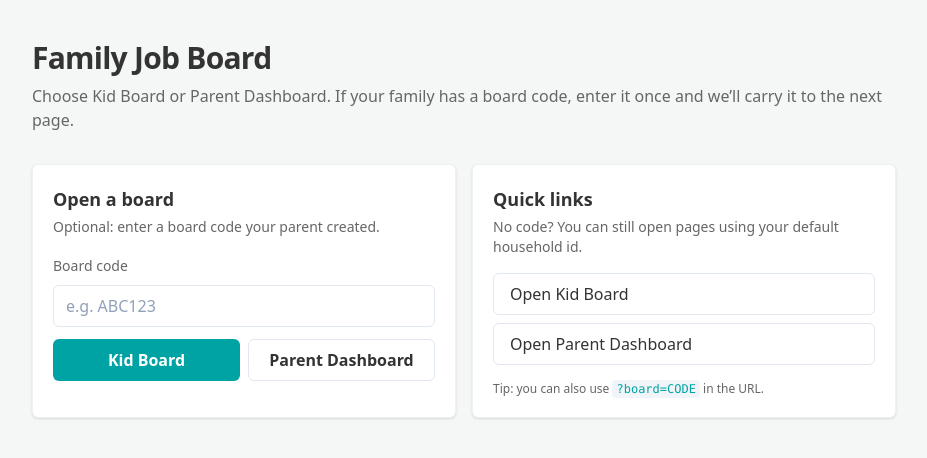
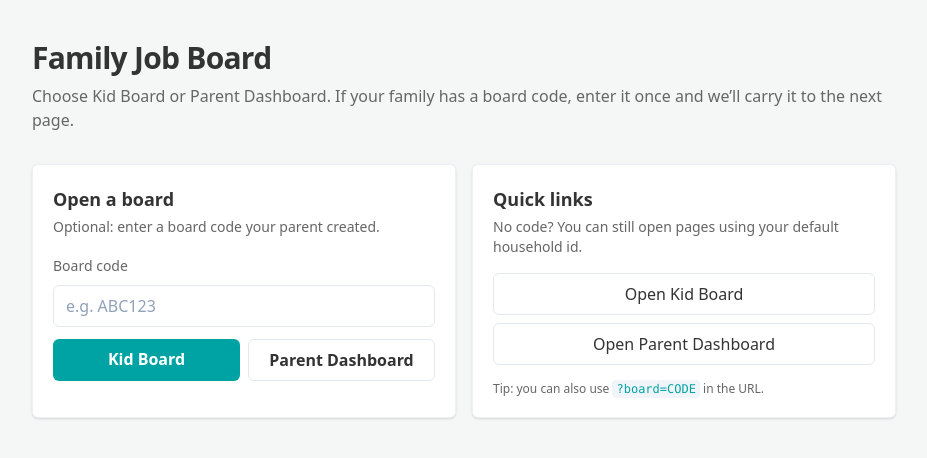
Before and after one commit to FalseEnigma/family-job-board, a Next.js app: page / in a window 1280 px wide. Shown: the top 458 px of the page, without its empty margins (176-1103 px from the left). Built offline with nearby package versions, Linux system fonts and the light colour scheme.

Commit message:
Fix board code passing from home page to board/parent

```diff
--- a/app/page.tsx
+++ b/app/page.tsx
@@ -1,4 +1,15 @@
+'use client'
+
+import { useState } from 'react'
+import Link from 'next/link'
+
+function boardUrl(path: string, code: string | null) {
+  if (!code || !code.trim()) return path
+  return `${path}?board=${encodeURIComponent(code.trim())}`
+}
+
 export default function Home() {
+  const [boardCode, setBoardCode] = useState('')
   return (
     <div className="min-h-screen bg-ease-bg text-[#333333]">
       <main className="mx-auto w-full max-w-4xl px-4 py-10">
@@ -17,32 +28,33 @@ export default function Home() {
               Optional: enter a board code your parent created.
             </p>
 
-            <form action="/board" className="mt-4 space-y-3">
+            <div className="mt-4 space-y-3">
               <label className="block">
                 <span className="text-sm text-[#666666]">Board code</span>
                 <input
-                  name="board"
+                  type="text"
+                  value={boardCode}
+                  onChange={e => setBoardCode(e.target.value)}
                   placeholder="e.g. ABC123"
                   className="mt-2 w-full rounded-md border border-slate-200 px-3 py-2 text-[#333333] placeholder:text-slate-400 outline-none focus:border-ease-teal focus:ring-1 focus:ring-ease-teal"
                 />
               </label>
 
               <div className="grid gap-2 sm:grid-cols-2">
-                <button
-                  type="submit"
-                  className="rounded-md bg-ease-teal px-4 py-2 font-semibold text-white hover:bg-ease-teal-hover"
+                <Link
+                  href={boardUrl('/board', boardCode)}
+                  className="rounded-md bg-ease-teal px-4 py-2 font-semibold text-white hover:bg-ease-teal-hover text-center"
                 >
                   Kid Board
-                </button>
-                <button
-                  type="submit"
-                  formAction="/parent"
-                  className="rounded-md border border-slate-200 px-4 py-2 font-semibold text-[#333333] hover:bg-slate-50"
+                </Link>
+                <Link
+                  href={boardUrl('/parent', boardCode)}
+                  className="rounded-md border border-slate-200 px-4 py-2 font-semibold text-[#333333] hover:bg-slate-50 text-center"
                 >
                   Parent Dashboard
-                </button>
+                </Link>
               </div>
-            </form>
+            </div>
           </div>
 
           <div className="rounded-md border border-slate-200/60 bg-white p-5 shadow-sm">
@@ -52,18 +64,18 @@ export default function Home() {
             </p>
 
             <div className="mt-4 grid gap-2">
-              <a
-                className="rounded-md border border-slate-200 px-4 py-2 text-[#333333] hover:bg-slate-50 hover:border-ease-teal/50"
+              <Link
                 href="/board"
+                className="rounded-md border border-slate-200 px-4 py-2 text-[#333333] hover:bg-slate-50 hover:border-ease-teal/50 block text-center"
               >
                 Open Kid Board
-              </a>
-              <a
-                className="rounded-md border border-slate-200 px-4 py-2 text-[#333333] hover:bg-slate-50 hover:border-ease-teal/50"
+              </Link>
+              <Link
                 href="/parent"
+                className="rounded-md border border-slate-200 px-4 py-2 text-[#333333] hover:bg-slate-50 hover:border-ease-teal/50 block text-center"
               >
                 Open Parent Dashboard
-              </a>
+              </Link>
             </div>
 
             <div className="mt-4 text-xs text-[#666666]">
```
